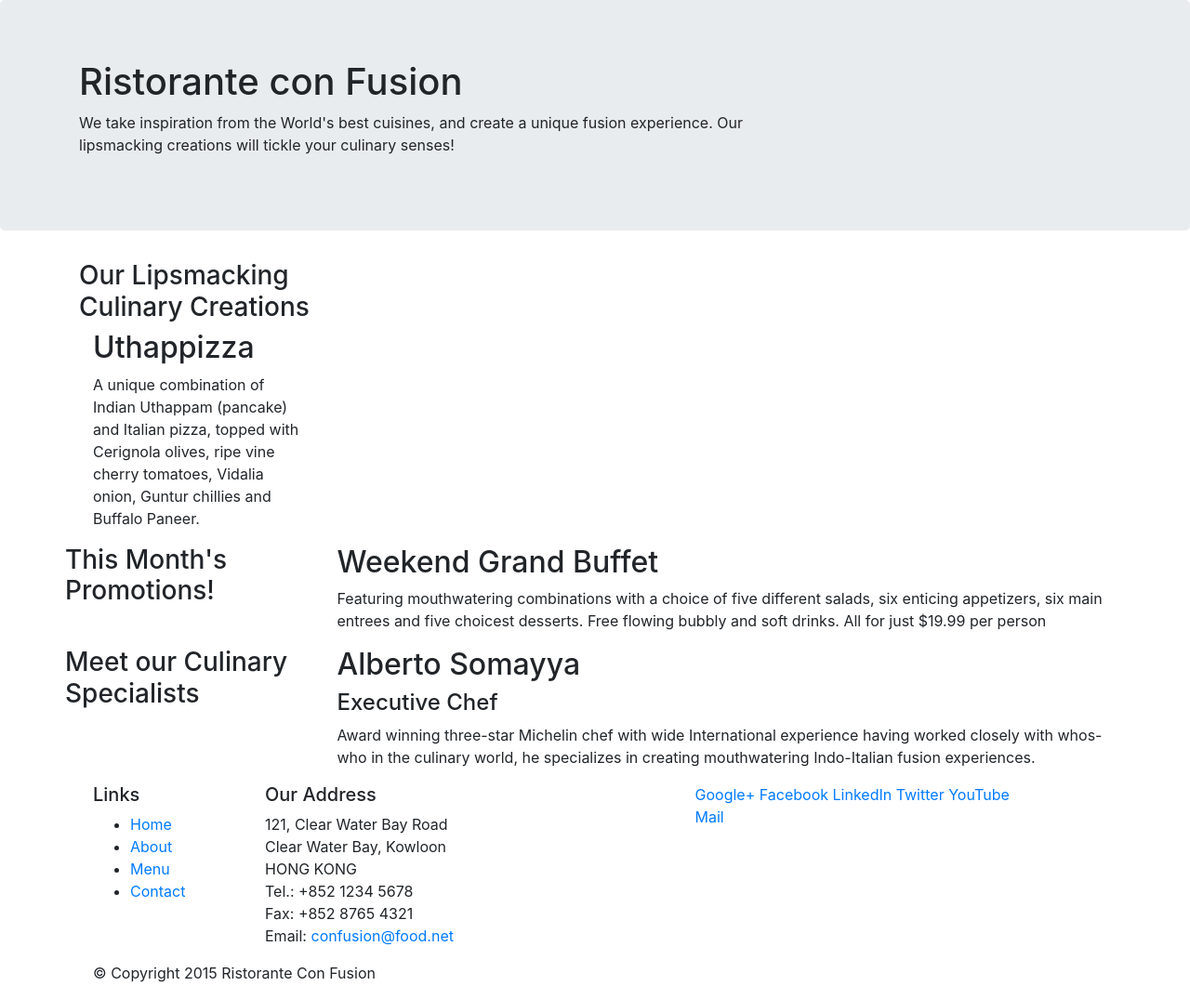
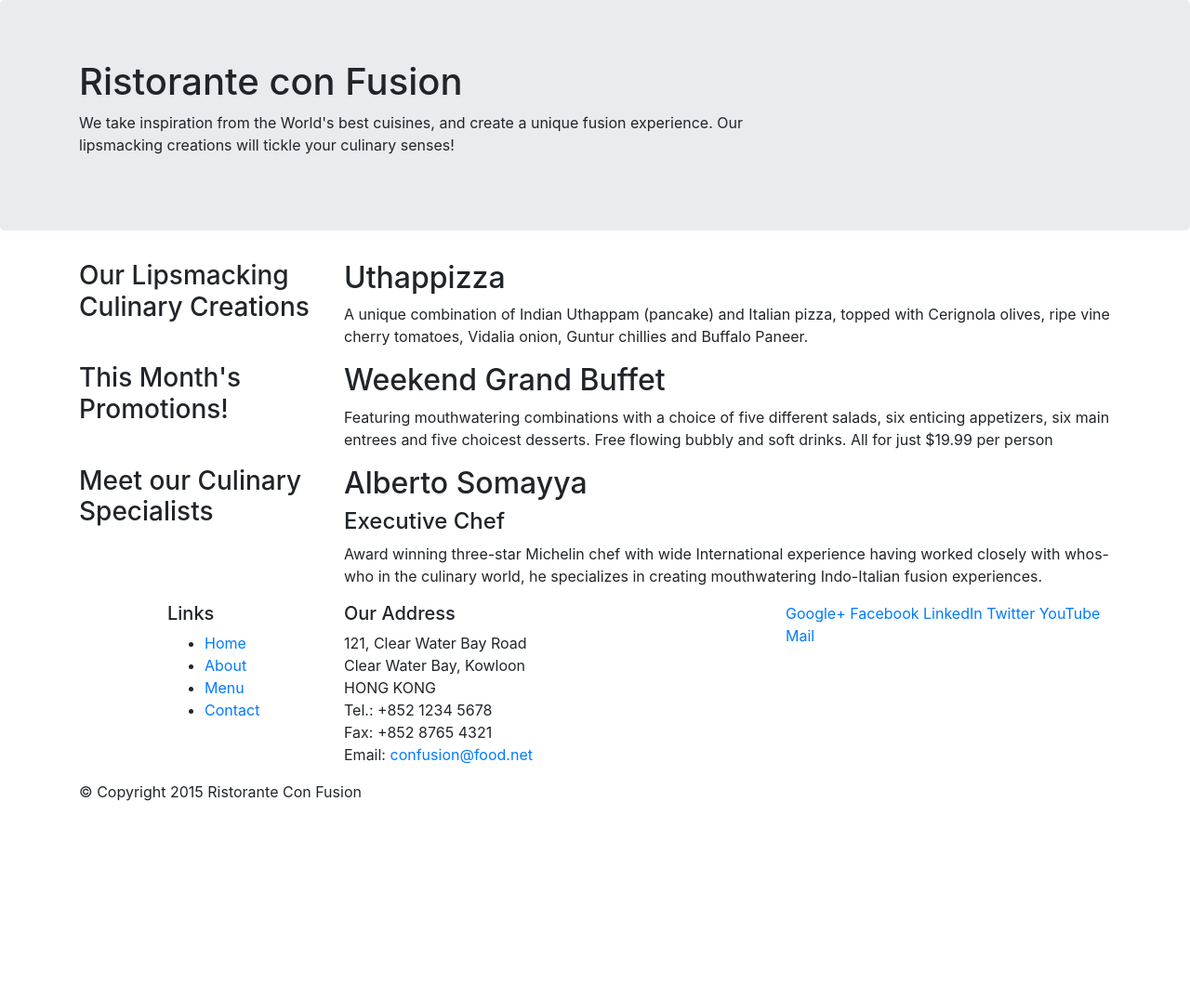
Before and after one commit to abhayp279/bootstrap4, a website: page index.html in a window 1280 px wide. Shown: the whole page at 93% size. After the commit the page ends 880 px from the top, so only its background shows below. Drawn offline with nearby package versions, Linux system fonts and the light colour scheme.

Commit message:
Boot Strap Exercise I

```diff
--- a/index.html
+++ b/index.html
@@ -27,11 +27,10 @@
     </header>
 <div class="container">
     <div class="row">
-        <div class="col-sm-4 col-md-3">
-            <div>
+        <div class="col-sm-4 push-sm-8 col-md-3 push-md-9">
                 <h3>Our Lipsmacking Culinary Creations</h3>
             </div>
-            <div class="col-sm col-md">
+            <div class="col-sm pull-sm-4 col-md pull-md-3">
                 <h2>Uthappizza</h2>
                 <p>A unique combination of Indian Uthappam (pancake) and Italian pizza, topped with Cerignola olives, ripe vine cherry tomatoes, Vidalia onion, Guntur chillies and Buffalo Paneer.</p>
             </div>
@@ -49,10 +48,10 @@
         </div>
 
         <div class="row">
-            <div class="col-sm-4 col-md-3">
+            <div class="col-sm-4 push-sm-8 col-md-3 push-md-9">
                 <h3>Meet our Culinary Specialists</h3>
             </div>
-            <div class="col-sm col-md">
+            <div class="col-sm pull-sm-4 col-md pull-md-3">
                 <h2>Alberto Somayya</h2>
                 <h4>Executive Chef</h4>
                 <p>Award winning three-star Michelin chef with wide International experience having worked closely with whos-who in the culinary world, he specializes in creating mouthwatering Indo-Italian fusion experiences. </p>
@@ -63,7 +62,7 @@
     <footer>
         <div class="container">
             <div class="row">
-                <div class="col-5 col-sm-2">
+                <div class="col-5 offset-1 col-sm-2">
                     <h5>Links</h5>
                     <ul>
                         <li><a href="#">Home</a></li>
```
